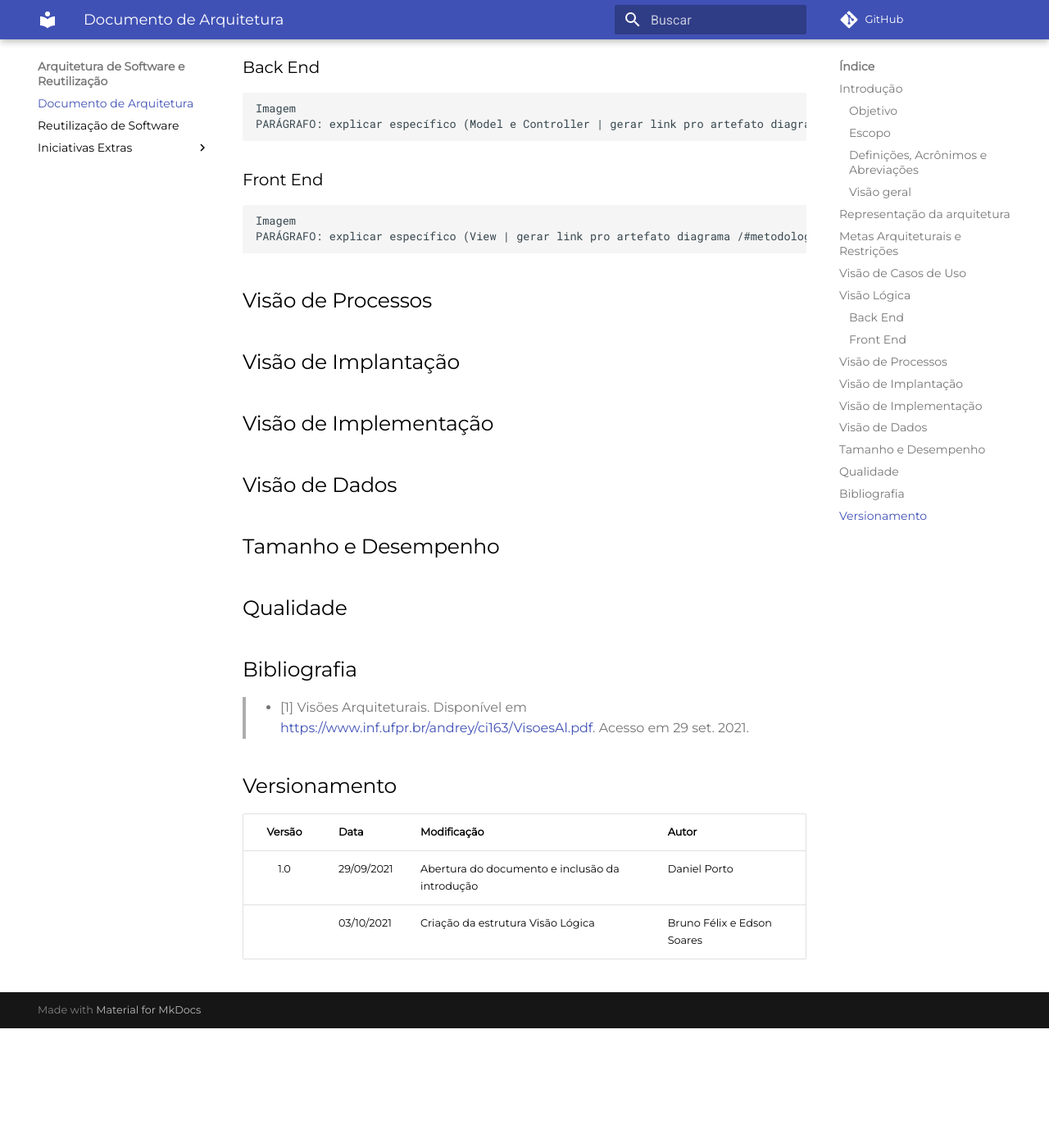
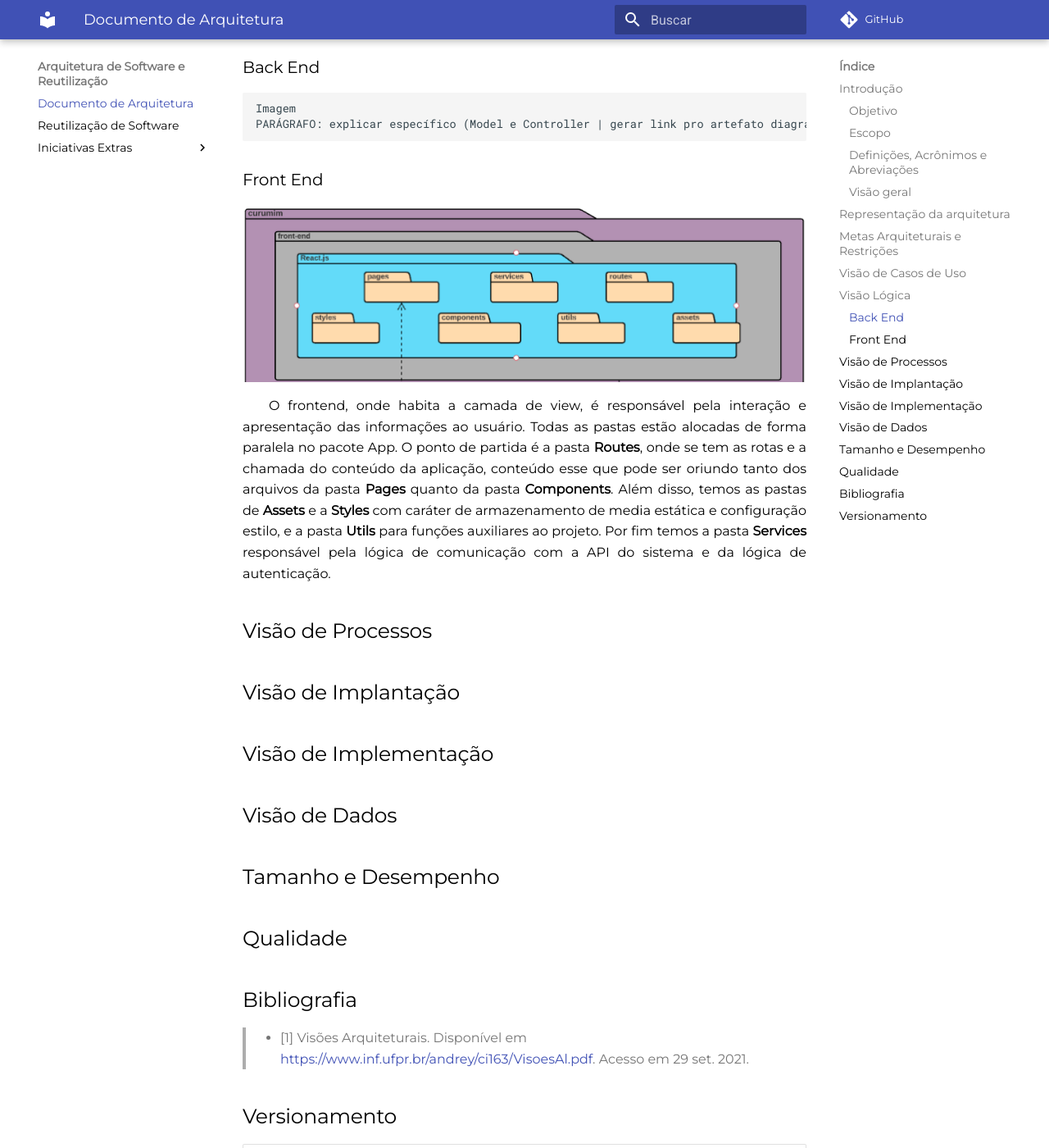
Before and after one commit to UnBArqDsw2021-1/2021.1_G6_Curumim, an MkDocs documentation site: the page built from docs/arquitetura-reutilizacao/arquitetura.md, in a window 1280 px wide and 1400 px high, scrolled down 1997 px. Shown: the whole window at 82% size. Built offline with MkDocs 1.6.1 and Material for MkDocs 9.7.7, drawn with Linux system fonts in a browser that asks for light colours; comment, search, counter and statistics services are not loaded; before the commit the page ends 3251 px from its top, so only the background shows below that; some of the changed text lies outside the part shown.

Commit message:
(#196)(#199) Criação da pasta assets/arquitetura e Inserção Inserção do tópico Front End da Visão Lógica

```diff
--- a/docs/arquitetura-reutilizacao/arquitetura.md
+++ b/docs/arquitetura-reutilizacao/arquitetura.md
@@ -45,9 +45,9 @@
 	PARÁGRAFO: explicar específico (Model e Controller | gerar link pro artefato diagrama de pacotes /#metodologia)
 
 ### Front End
-    Imagem
-    PARÁGRAFO: explicar específico (View | gerar link pro artefato diagrama /#metodologia)
+![Diagrama de Pacote - Front End](../../assets/imagens/arquitetura/front_end_visao_logica.png)
 
+&emsp;&emsp;O frontend, onde habita a camada de view, é responsável pela interação e apresentação das informações ao usuário. Todas as pastas estão alocadas de forma paralela no pacote App. O ponto de partida é a pasta **Routes**, onde se tem as rotas e a chamada do conteúdo da aplicação, conteúdo esse que pode ser oriundo tanto dos arquivos da pasta **Pages** quanto da pasta **Components**. Além disso, temos as pastas de **Assets** e a **Styles** com caráter de armazenamento de media estática e configuração estilo, e a pasta **Utils** para funções auxiliares ao projeto. Por fim temos a pasta **Services** responsável pela lógica de comunicação com a API do sistema e da lógica de autenticação.
 
 ## Visão de Processos
 
@@ -71,3 +71,4 @@
 |:-:|--|--|--|
 |1.0|29/09/2021| Abertura do documento e inclusão da introdução | Daniel Porto |
 |   |03/10/2021| Criação da estrutura Visão Lógica | Bruno Félix e Edson Soares |
+|   |05/10/2021| Inserção do tópico Front End da Visão Lógica | Bruno Félix |
```
Also changed, not shown: docs/assets/imagens/arquitetura/front_end_visao_logica.png (added).
